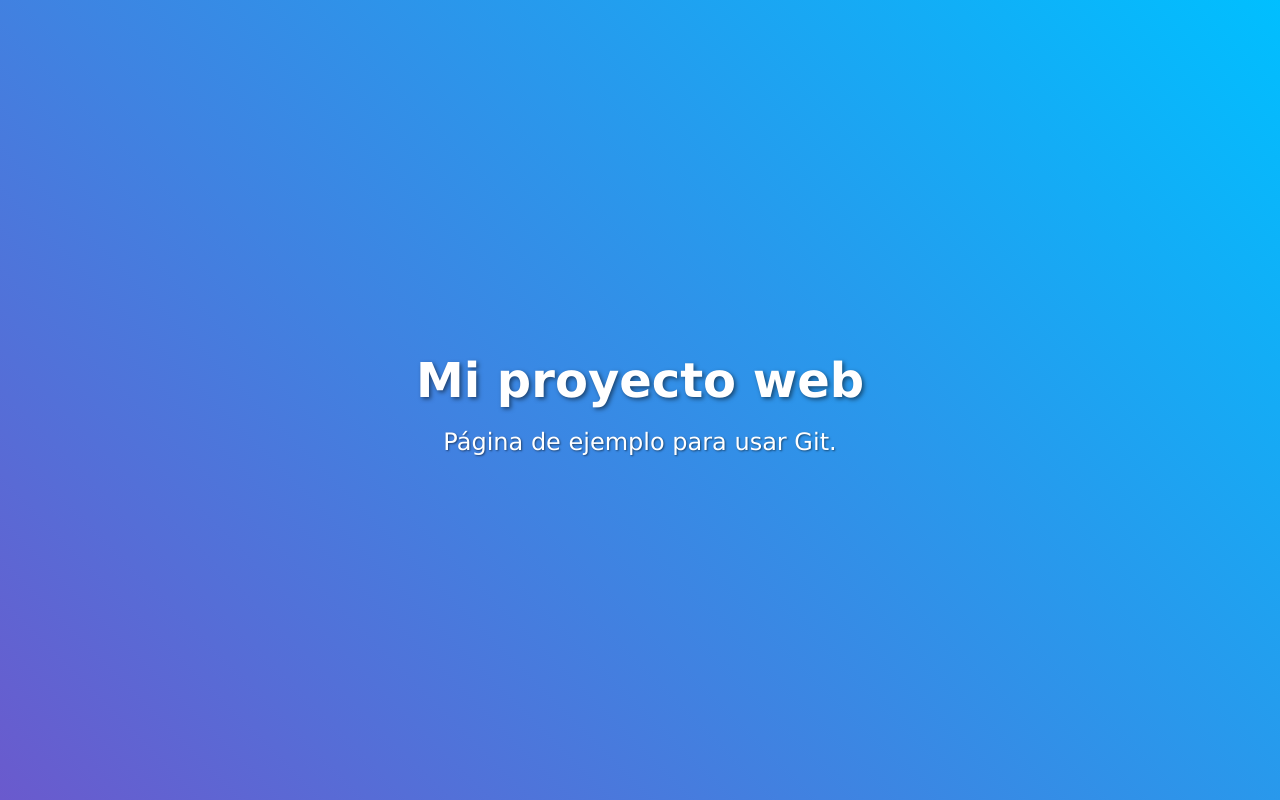
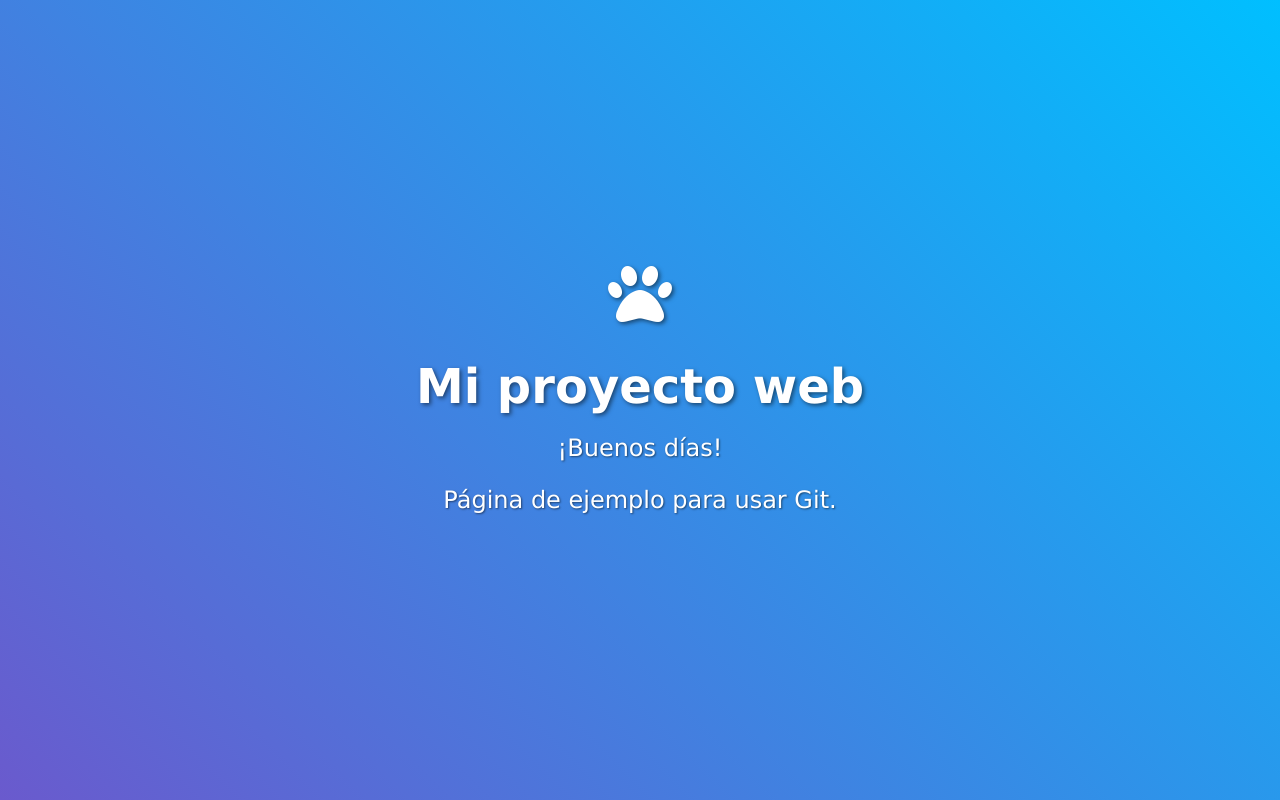
Before and after one commit to monpragodev/mi-proyecto-web, a plain HTML site: page index.html in a window 1280 px wide. Drawn offline with Linux system fonts and the light colour scheme.

Commit message:
Cambios diseño

```diff
--- a/index.html
+++ b/index.html
@@ -7,7 +7,15 @@
     <link rel="stylesheet" href="style.css">
 </head>
 <body>
+    <i class="fa-solid fa-paw"></i>
     <h1>Mi proyecto web</h1>
+    <script>
+        const greeting = document.createElement('p');
+        const hours = new Date().getHours();
+        greeting.textContent = hours < 12 ? '¡Buenos días!' : hours < 18 ? '¡Buenas tardes!' : '¡Buenas noches!';
+        document.body.appendChild(greeting);
+    </script>
     <p>Página de ejemplo para usar Git.</p>
+    <script src="https://kit.fontawesome.com/7529da4d0b.js" crossorigin="anonymous"></script>
 </body>
 </html>
--- a/style.css
+++ b/style.css
@@ -21,3 +21,14 @@ p {
     margin-top: 0;
     text-shadow: 1px 1px 2px rgba(0, 0, 0, 0.5);
 }
+
+i.fa-solid {
+    font-size: 4rem;
+    text-shadow: 2px 2px 4px rgba(0, 0, 0, 0.5);
+}
+
+i.fa-solid:hover {
+    transform: scale(1.2);
+    color: #f0a3c0;
+    transition: transform 0.3s, color 0.3s;
+}
```
Also changed, not shown: 1 other file.
